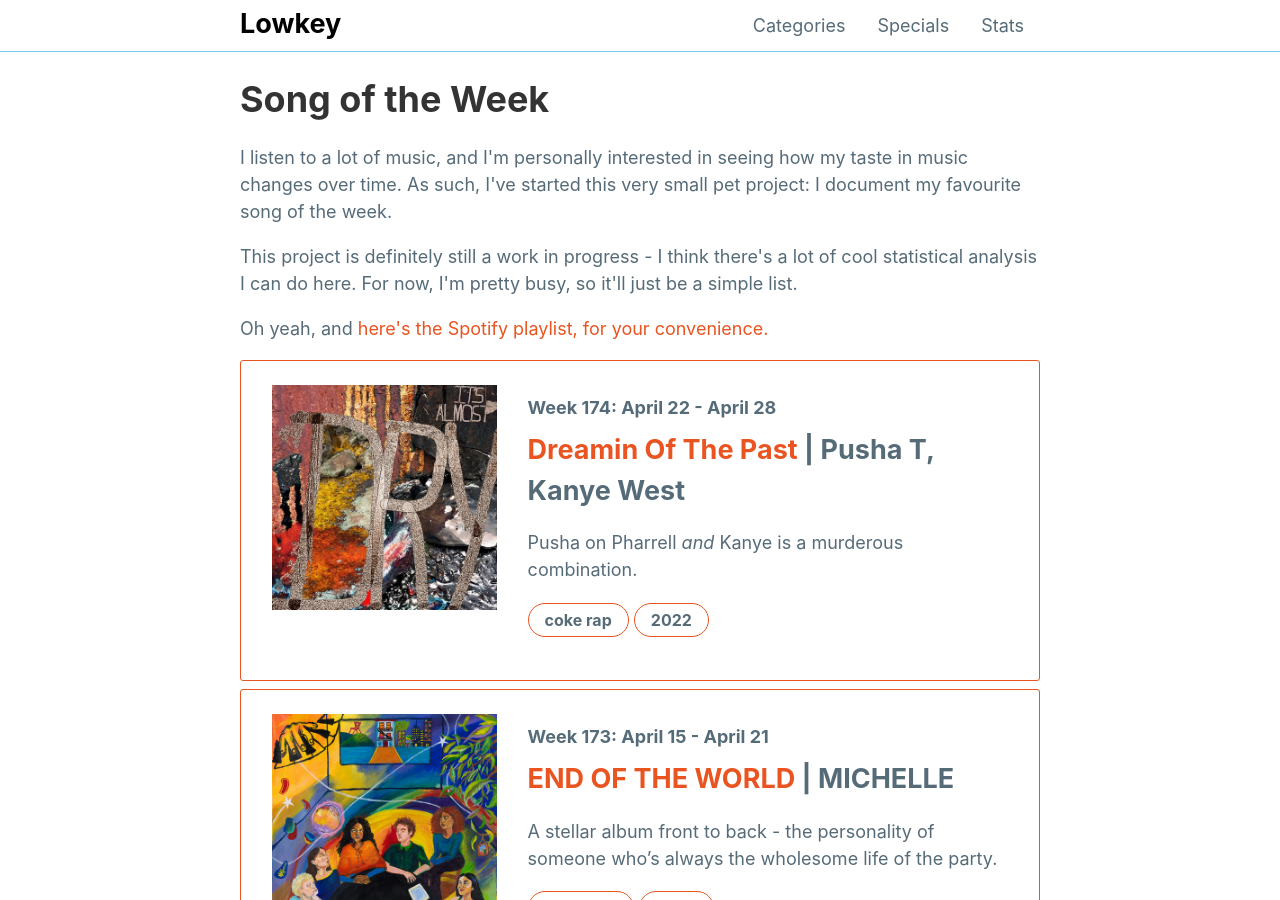
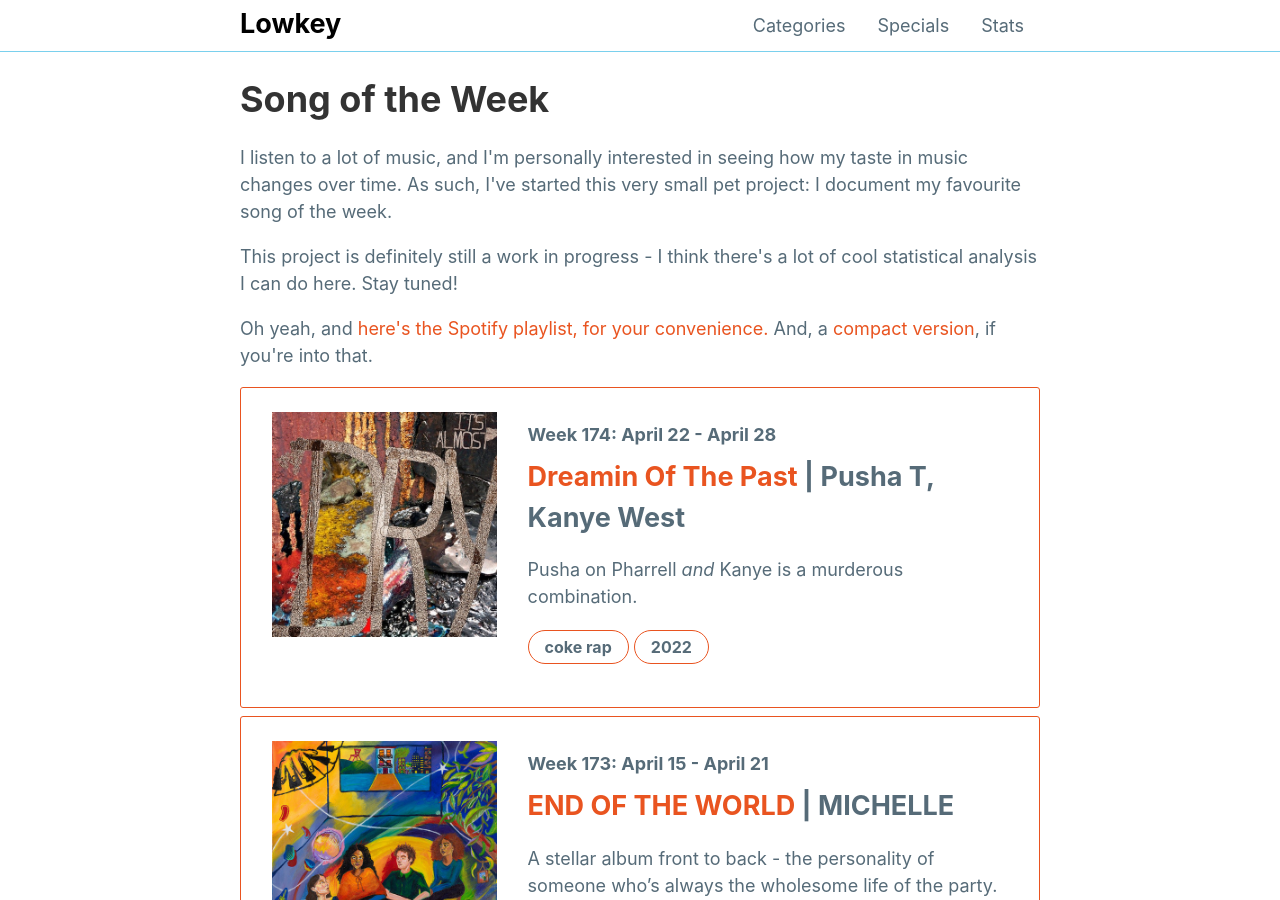
Before and after one commit to mattxwang/lowkey, a Jekyll site: the page built from stats/song-of-the-week.html, in a window 1280 px wide and 900 px high. Built offline with Jekyll 4.4.1, drawn with Linux system fonts in a browser that asks for light colours; comment, search, counter and statistics services are not loaded.

Commit message:
adds compact sotw

```diff
--- a/stats/song-of-the-week.html
+++ b/stats/song-of-the-week.html
@@ -7,10 +7,10 @@ layout: page
 	I listen to a lot of music, and I'm personally interested in seeing how my taste in music changes over time. As such, I've started this very small pet project: I document my favourite song of the week.
 </p>
 <p>
-	This project is definitely still a work in progress - I think there's a lot of cool statistical analysis I can do here. For now, I'm pretty busy, so it'll just be a simple list.
+	This project is definitely still a work in progress - I think there's a lot of cool statistical analysis I can do here. Stay tuned!
 </p>
 <p>
-	Oh yeah, and <a target="_blank" rel="noopener noreferrer" href="https://open.spotify.com/playlist/0ebcv8uwo17Gss1UaHoCxK?si=xhz40GZSRJOMjkFmcmEjOg">here's the Spotify playlist, for your convenience.</a>
+	Oh yeah, and <a target="_blank" rel="noopener noreferrer" href="https://open.spotify.com/playlist/0ebcv8uwo17Gss1UaHoCxK?si=xhz40GZSRJOMjkFmcmEjOg">here's the Spotify playlist, for your convenience.</a> And, a <a href="{{site.baseurl}}/stats/sotw-compact">compact version</a>, if you're into that.
 </p>
 
 {% for item in site.data.sotw reversed %}
```
Also changed, not shown: stats/sotw-compact.html (added, +19 -0 lines).
